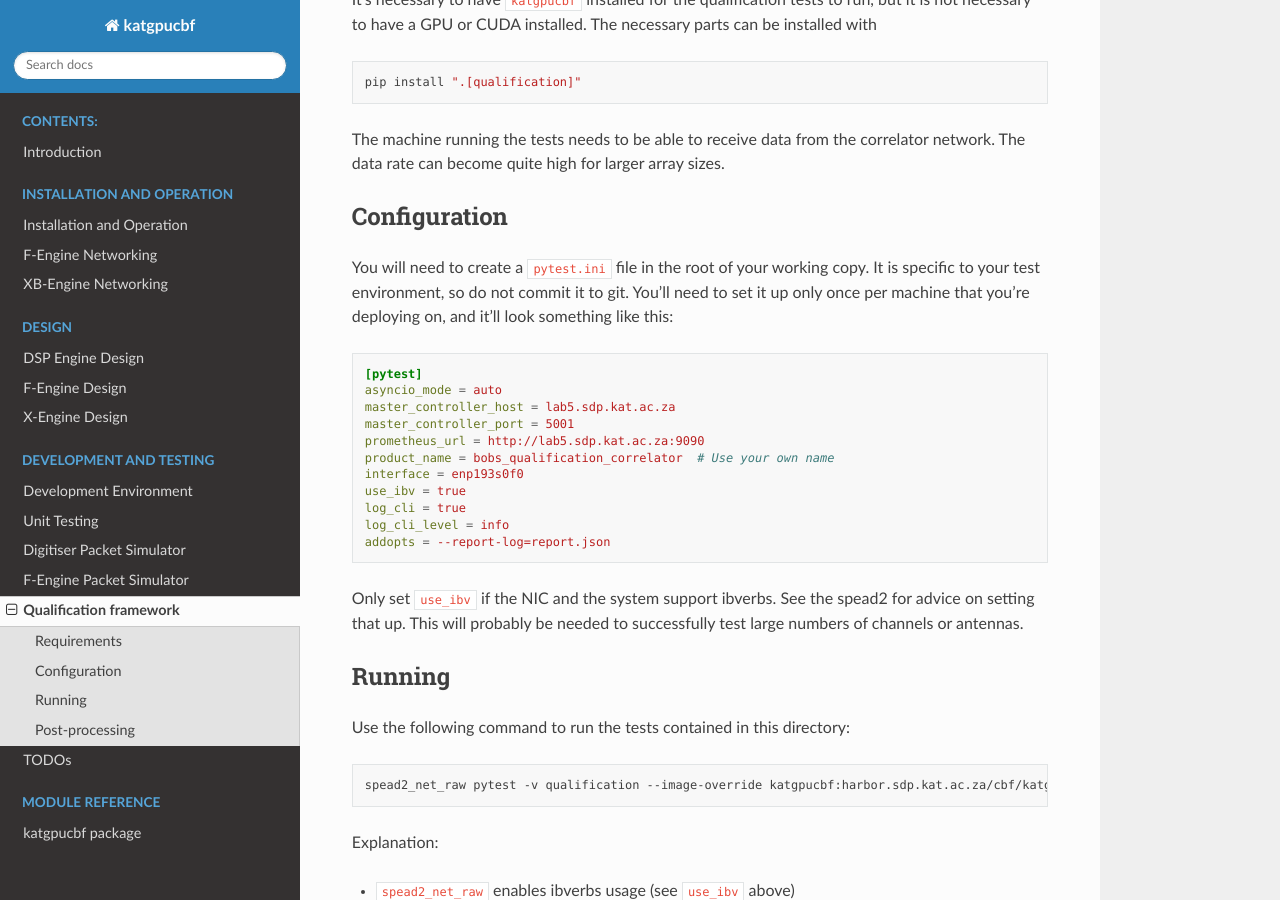
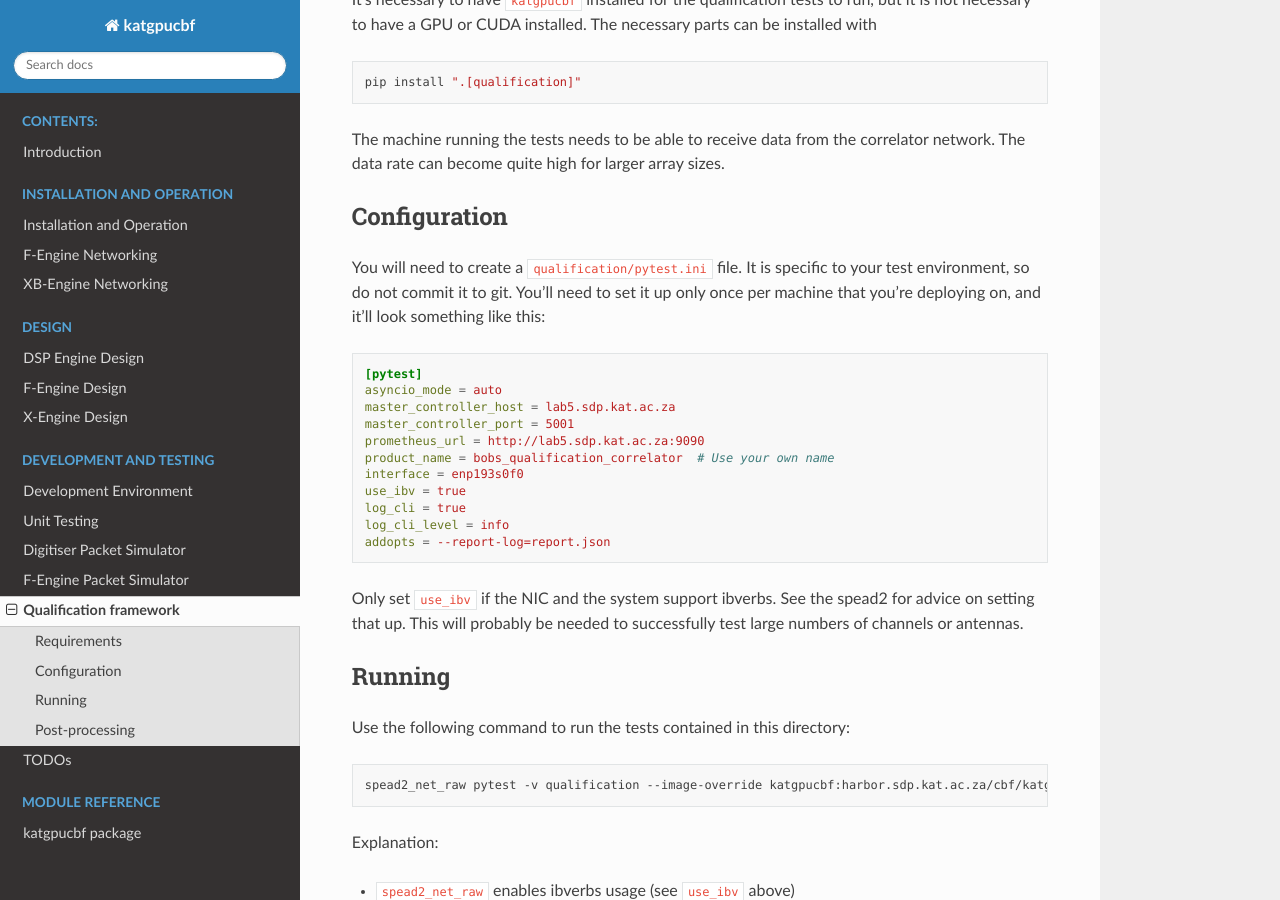
Before and after one commit to ska-sa/katgpucbf, a Sphinx documentation site: the page built from doc/qualification.rst, in a window 1280 px wide and 900 px high, scrolled down 760 px. Built offline with Sphinx 7.4.7 and the Read the Docs theme 2.0.0, drawn with Linux system fonts in a browser that asks for light colours; formulas are drawn with MathJax 3; the version number could not be read and is left out.

Commit message:
pytest.ini can live in the qualification directory.

```diff
--- a/doc/qualification.rst
+++ b/doc/qualification.rst
@@ -48,8 +48,8 @@ correlator network. The data rate can become quite high for larger array sizes.
 
 Configuration
 -------------
-You will need to create a :file:`pytest.ini` file in the root of your
-working copy. It is specific to your test environment, so do not commit it to
+You will need to create a :file:`qualification/pytest.ini` file.
+It is specific to your test environment, so do not commit it to
 git. You'll need to set it up only once per machine that you're deploying on,
 and it'll look something like this:
 
```
